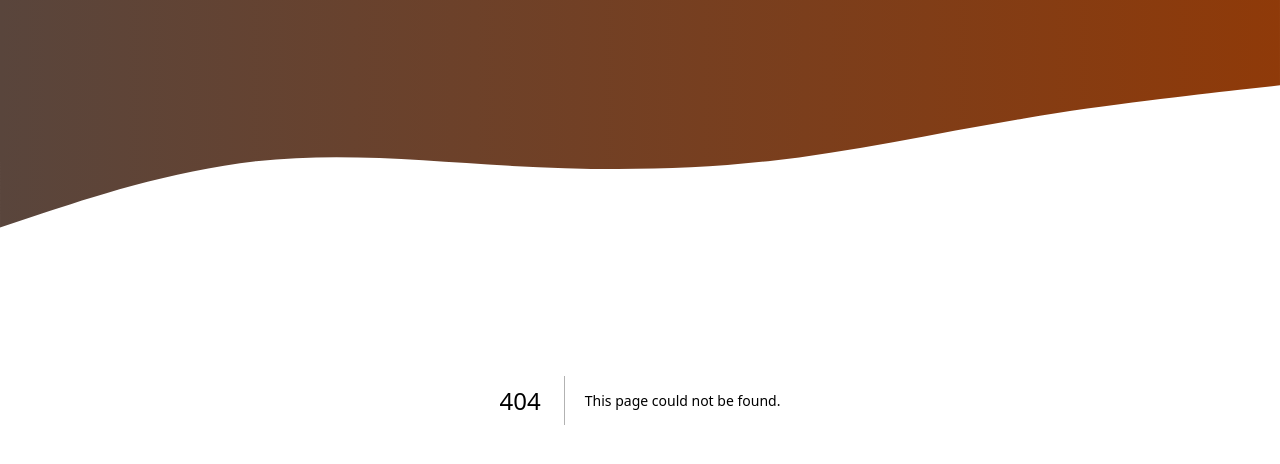
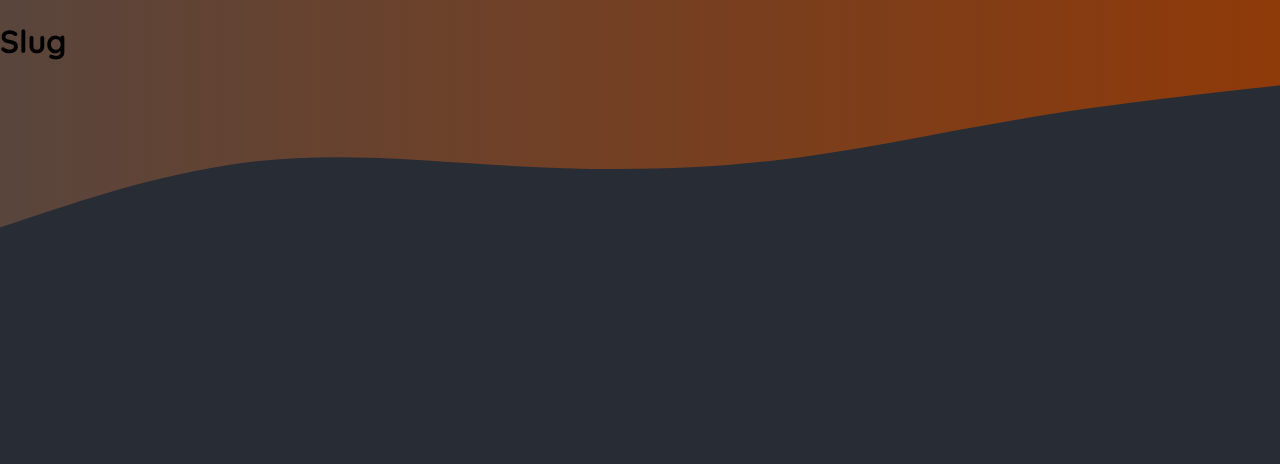
Before and after one commit to Augusto-DF/foodiesStartingProject, a Next.js app: page /meals/1 in a window 1280 px wide. Before the commit this address had no page. Shown: the top 464 px of the page. Built offline with nearby package versions, Linux system fonts and the light colour scheme.

Commit message:
create meals/[slug] dynamic route

```diff
--- /dev/null
+++ b/app/meals/[slug]/page.jsx
@@ -0,0 +1,9 @@
+const Slug = () => {
+  return (
+    <main>
+      <h1>Slug</h1>
+    </main>
+  );
+};
+
+export default Slug;
```
